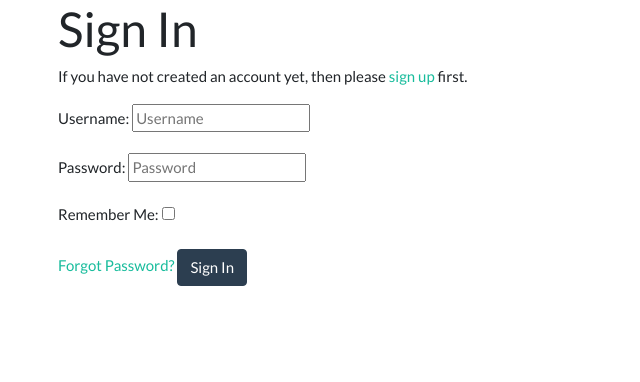
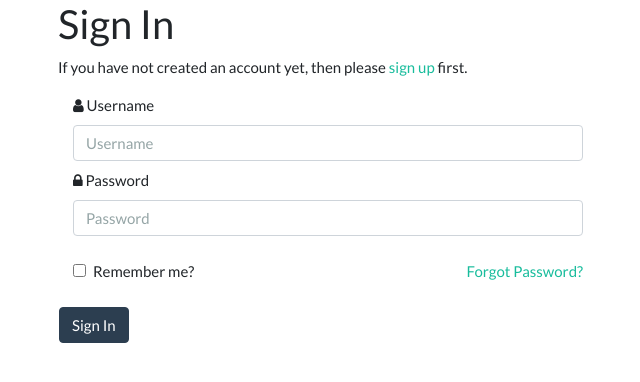
Before and after one commit to chinying/320-django, a Django app: page /accounts/login/ in a window 1280 px wide. Shown: the part 71-453 px from the top of the page, without its empty margins (312-952 px from the left). Run offline with Django 3.2, Linux system fonts and the light colour scheme; some libraries are stand-ins or nearby versions.

Commit message:
login form touch up UI

```diff
--- a/templates/account/login.html
+++ b/templates/account/login.html
@@ -2,12 +2,13 @@
 
 {% load i18n %}
 {% load account socialaccount %}
+{% load widget_tweaks %}
 
 {% block head_title %}{% trans "Sign In" %}{% endblock %}
 
 {% block inner %}
 
-<h1>{% trans "Sign In" %}</h1>
+<h2>{% trans "Sign In" %}</h2>
 
 {% get_providers as socialaccount_providers %}
 
@@ -33,14 +34,43 @@ for a {{ site_name }} account and sign in below:{% endblocktrans %}</p>
 <a href="{{ signup_url }}">sign up</a> first.{% endblocktrans %}</p>
 {% endif %}
 
+{% if form.errors %}
+    <p class="alert alert-danger">
+        Your username and password didn't match.
+        Please try again.
+    </p>
+{% endif %}
 <form class="login" method="POST" action="{% url 'account_login' %}">
   {% csrf_token %}
-  {{ form.as_p }}
+  <div class="container">
+    <div class="row justify-content-md-left">
+      <div class="col-sm-12">
+        <label for="{{ form.login.id_for_label }}"><i class="fa fa-user" aria-hidden="true"></i> Username</label>
+        {{ form.login | add_class:"form-control" }}
+      </div>
+    </div>
+    <div class="row justify-content-md-left my-2">
+      <div class="col-sm-12">
+        <div class="form-group">
+          <label for="{{ form.login.id_for_password }}"><i class="fa fa-lock" aria-hidden="true"></i> Password</label>
+          {{ form.password | add_class:"form-control" }}
+        </div>
+      </div>
+    </div>
+    <div class="row justify-content-md-left">
+      <div class="col-sm-12">
+        <div class="form-group">
+          <p>{{ form.remember | add_class:"mr-1" }} Remember me?<a class="button secondaryAction float-right" href="{% url 'account_reset_password' %}">{% trans "Forgot Password?" %}</a> </p>
+        </div>
+      </div>
+    </div>
+  </div>
   {% if redirect_field_value %}
   <input type="hidden" name="{{ redirect_field_name }}" value="{{ redirect_field_value }}" />
   {% endif %}
-  <a class="button secondaryAction" href="{% url 'account_reset_password' %}">{% trans "Forgot Password?" %}</a>
-  <button class="primaryAction btn btn-primary" type="submit">{% trans "Sign In" %}</button>
+    <div class="row mt-2">
+      <button class="primaryAction btn btn-primary ml-3" type="submit">{% trans "Sign In" %}</button>
+    </div>
 </form>
 
 {% endblock %}
```
